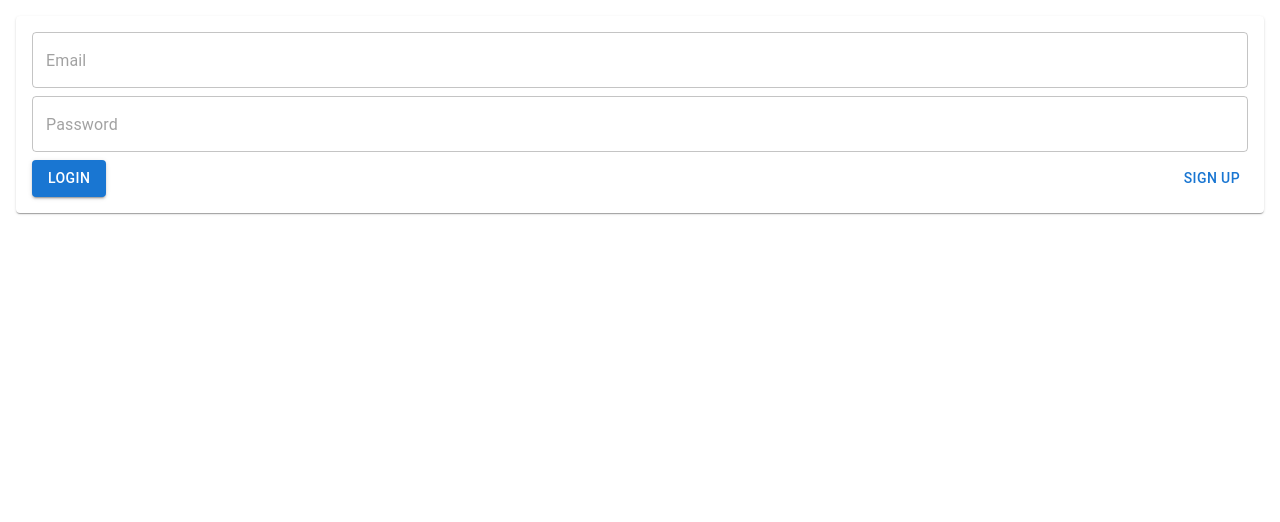
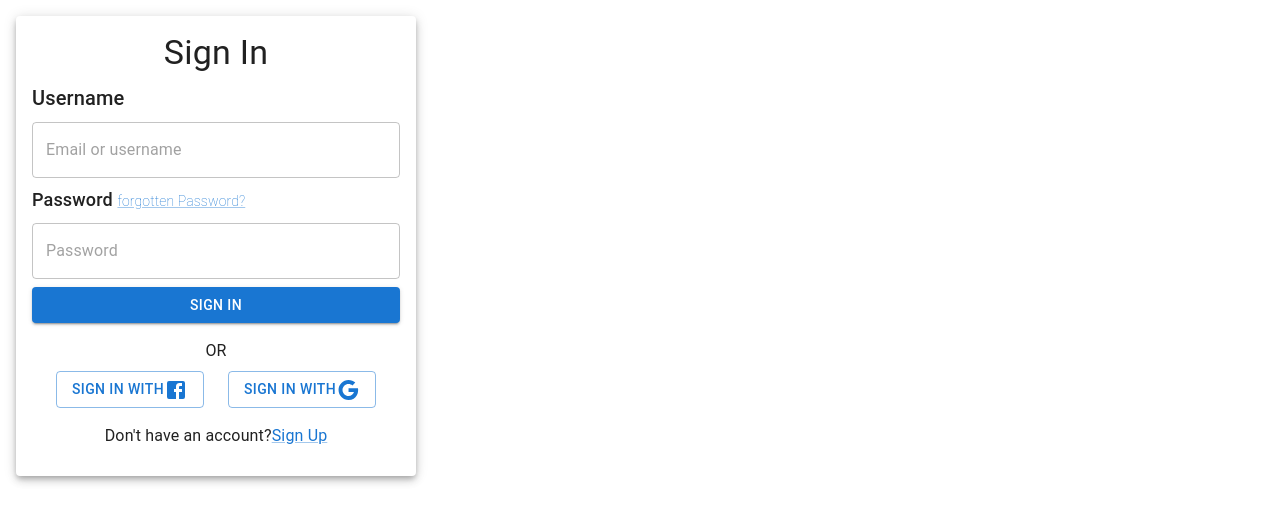
Before and after one commit to techoshik/ReactCommerce, a React (Create React App) app: page / in a window 1280 px wide. Shown: the top 522 px of the page. Built offline with nearby package versions, Linux system fonts and the light colour scheme.

Commit message:
new changes

```diff
--- a/src/components/login-form.tsx
+++ b/src/components/login-form.tsx
@@ -1,4 +1,6 @@
-import { Button, Card, Stack, TextField } from "@mui/material";
+
+import { Facebook, Google } from "@mui/icons-material";
+import { Button, Typography, Card, Link, Stack, TextField } from "@mui/material";
 import { useState } from "react";
 
 export default function LoginForm() {
@@ -14,28 +16,76 @@ export default function LoginForm() {
     console.log({ email, password });
   };
 
-  return <Card sx={{
+  return <Card elevation={5} sx={{
     margin: 2,
     padding: 2,
+    height: 460,
+    width: 400,
+
   }}>
     <Stack direction="column" spacing={1}>
+      <Typography variant="h4" sx={{
+        textAlign: "center",
+        margin: 20
+      }}>Sign In</Typography>
 
-      <TextField type="email" placeholder="Email" fullWidth onChange={(event) => {
+      <Typography variant="h6">Username</Typography>
+
+      <TextField type="email" placeholder="Email or username" fullWidth onChange={(event) => {
         const newEmail = event.target.value;
         setEmail(newEmail);
       }} />
 
+      <Typography variant="h6" sx={{
+        fontSize: 18
+      }}>Password  <Link sx={{
+        fontWeight: 200,
+        fontSize: 14,
+        cursor: "pointer"
+      }}>forgotten Password?
+        </Link>
+      </Typography>
+
       <TextField type="password" placeholder="Password" fullWidth onChange={handlePasswordChange} />
 
-      <Stack direction="row" justifyContent="space-between">
-        <Button variant="contained" onClick={login}>
-          Login
+      <Stack direction={"column"} >
+
+        <Button variant="contained" fullWidth onClick={login}>
+          Sign In
         </Button>
-        <Button variant="text">
-          Sign Up
-        </Button>
+
+        <Typography sx={{
+          display: "grid",
+          justifyContent: "center",
+          marginTop: 2
+        }}>OR</Typography>
+
+        <Stack direction={"row"} justifyContent={"space-evenly"}
+          sx={{
+            marginTop: 1,
+          }} >
+          <Button variant="outlined" >
+            Sign in with <Facebook color="primary"></Facebook>
+          </Button>
+
+          <Button variant="outlined" >
+            Sign in with   <Google color="primary"></Google>
+          </Button>
+
+        </Stack>
+
+        <p style={{
+          display: "flex",
+          justifyContent: "center",
+        }}> Don't have an account? <Link color="primary" sx={{
+          cursor: "pointer",
+        }}>
+            Sign Up
+          </Link>
+        </p>
+
       </Stack>
 
     </Stack>
-  </Card>
+  </Card >
 }
```
